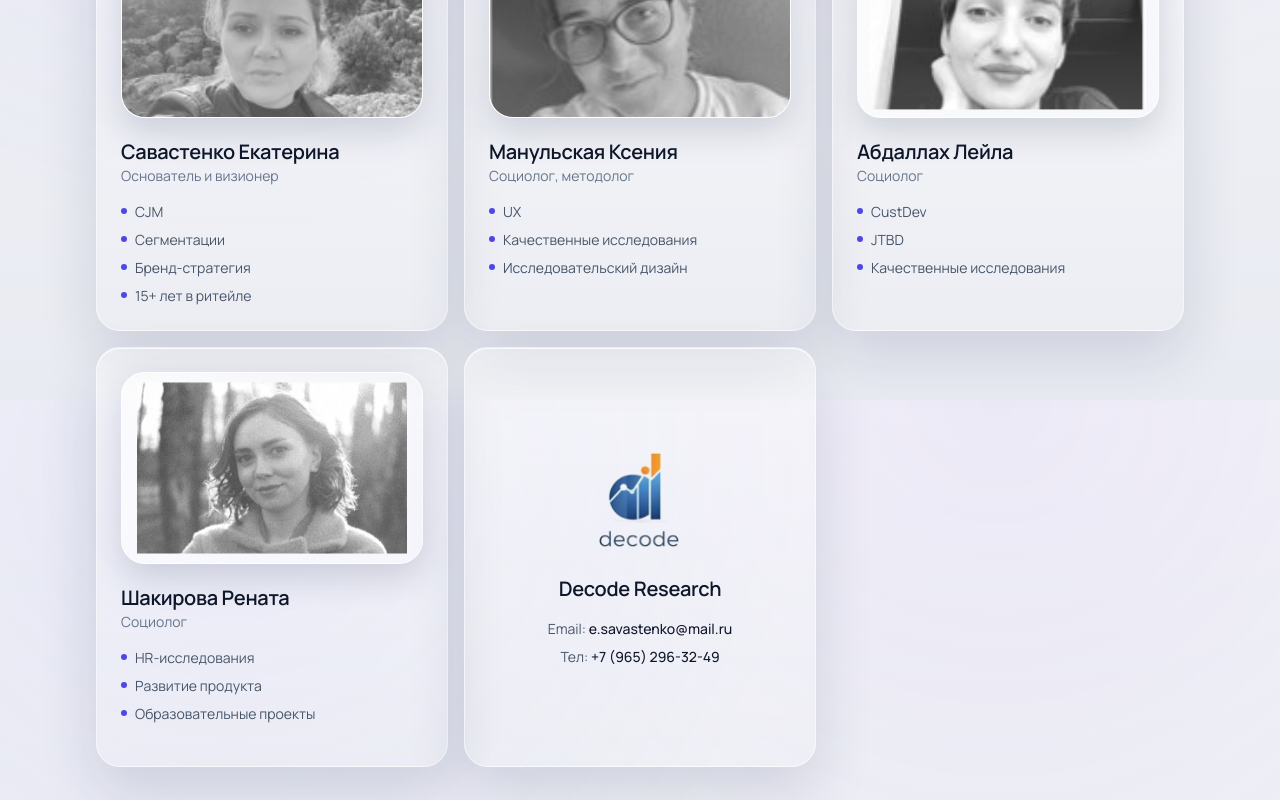
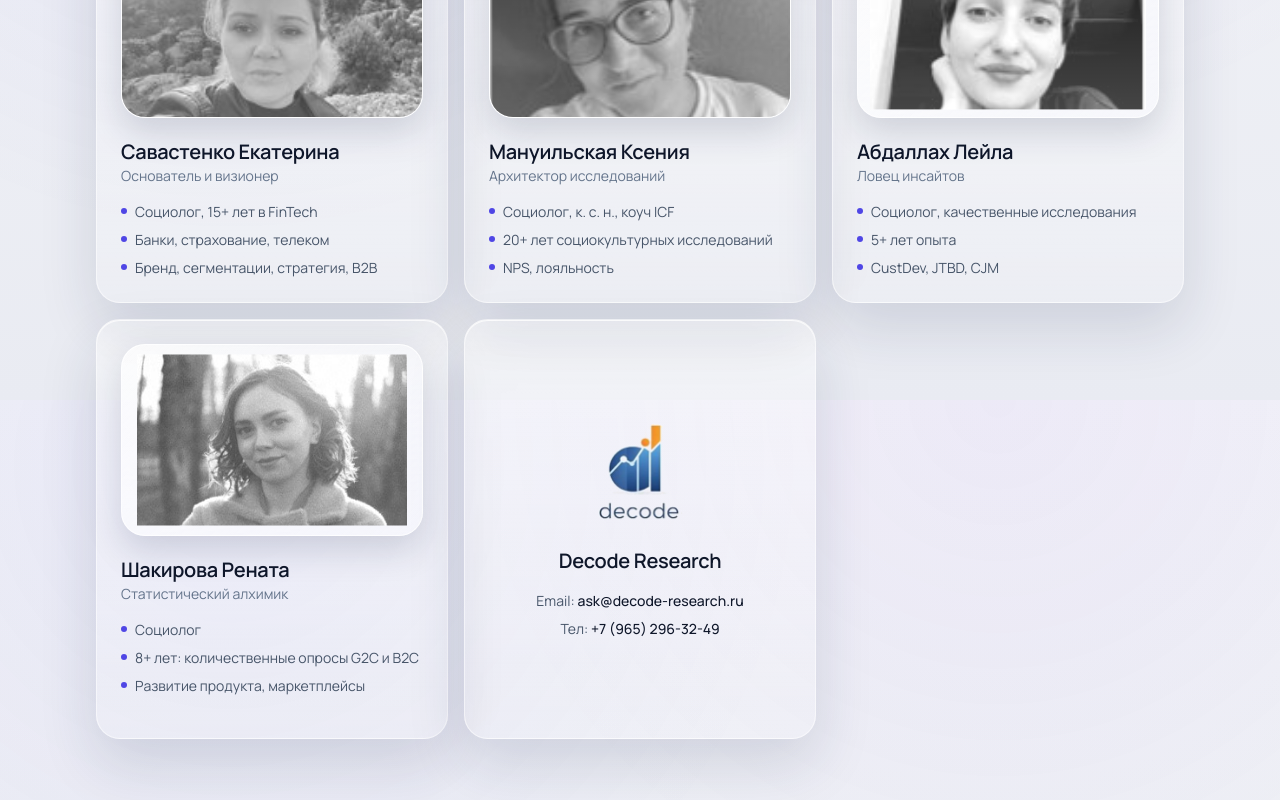
Before and after one commit to mmx369/katy_landing, a Next.js app: page / in a window 1280 px wide. Shown: the part 6000-6800 px from the top of the page. Built offline with nearby package versions, Linux system fonts and the light colour scheme; no server answers.

Commit message:
feat: update contact form, contacts page, and footer/SEO details

```diff
--- a/src/data/contact.ts
+++ b/src/data/contact.ts
@@ -1,5 +1,5 @@
 export const contactInfo = {
-  email: "e.savastenko@mail.ru",
+  email: "ask@decode-research.ru",
   phone: "+7 (965) 296-32-49",
   website: "decode-research.ru",
   responseTime: "Обычно отвечаем в течение одного рабочего дня.",
@@ -18,30 +18,38 @@ export const teamMembers: TeamMember[] = [
   {
     name: "Савастенко Екатерина",
     role: "Основатель и визионер",
-    expertise: ["CJM", "Сегментации", "Бренд-стратегия", "15+ лет в ритейле"],
+    expertise: [
+      "Социолог, 15+ лет в FinTech",
+      "Банки, страхование, телеком",
+      "Бренд, сегментации, стратегия, B2B",
+    ],
     photo: "/team/pict_1.jpg",
     photoPosition: "50% 34%",
   },
   {
-    name: "Манульская Ксения",
-    role: "Социолог, методолог",
-    expertise: ["UX", "Качественные исследования", "Исследовательский дизайн"],
+    name: "Мануильская Ксения",
+    role: "Архитектор исследований",
+    expertise: [
+      "Социолог, к. с. н., коуч ICF",
+      "20+ лет социокультурных исследований",
+      "NPS, лояльность",
+    ],
     photo: "/team/pict_2.jpg",
     photoScale: 1.03,
     photoPosition: "50% 30%",
   },
   {
     name: "Абдаллах Лейла",
-    role: "Социолог",
-    expertise: ["CustDev", "JTBD", "Качественные исследования"],
+    role: "Ловец инсайтов",
+    expertise: ["Социолог, качественные исследования", "5+ лет опыта", "CustDev, JTBD, CJM"],
     photo: "/team/pict_3.jpg",
     photoScale: 0.92,
     photoPosition: "50% 20%",
   },
   {
     name: "Шакирова Рената",
-    role: "Социолог",
-    expertise: ["HR-исследования", "Развитие продукта", "Образовательные проекты"],
+    role: "Статистический алхимик",
+    expertise: ["Социолог", "8+ лет: количественные опросы G2C и B2C", "Развитие продукта, маркетплейсы"],
     photo: "/team/pict_4.jpg",
     photoScale: 0.9,
     photoPosition: "50% 14%",
```
